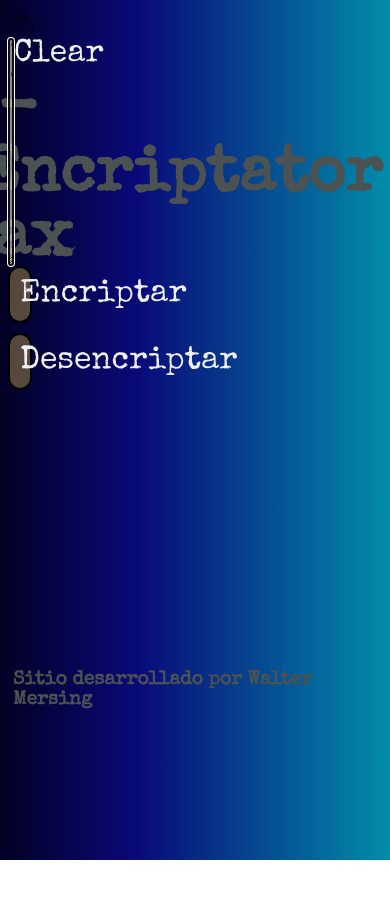
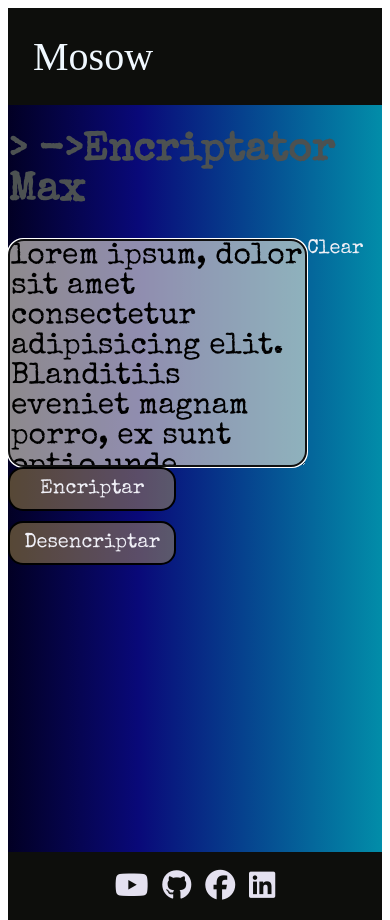
Before and after one commit to Mosow357/Encriptator-Max, a plain HTML site: page index.html in a window 390 px wide. Before the commit the page ends 860 px from the top, so only its background shows below. Drawn offline with nearby package versions, Linux system fonts and the light colour scheme.

Commit message:
add footer and nav

```diff
--- a/encriptador.css
+++ b/encriptador.css
@@ -1,4 +1,5 @@
 .body{
+    height: 100%;
     background: rgb(2,0,36);
     background: linear-gradient(90deg, rgba(2,0,36,1) 0%, rgba(9,9,121,1) 35%, rgba(0,212,255,1) 100%);
     height : 100vh;
@@ -40,6 +41,169 @@ h1:hover{
     text-shadow: 0px 0px 12px rgb(243, 242, 239);
     transition: 1s;
 }
+.navbar__links:hover {
+    color: lightsteelblue;
+    transition: all 1s ease;
+}
+@import url('https://fonts.googleapis.com/css2?family=Noto+Sans+JP:wght@300&display=swap');
+
+html {
+    font-size: 62.5%;
+    box-sizing: border-box;
+  }
+
+  *, *::before, *::after {
+    box-sizing: inherit;
+  }
+
+
+
+  .logo{
+    font-size: 4rem;
+    text-decoration: none;
+    color: aliceblue;
+  }
+  .logo:hover{
+      color: cornflowerblue;
+      text-shadow: 7px 7px 7px aliceblue;
+      transition: 1s;
+
+  }
+
+
+  nav{
+      display: flex;
+      align-items:center;
+      justify-content: space-around;
+      min-height:8vh;
+      background-color: #0d0e0c;
+  }
+
+
+  .ham{
+    display:none;
+    background-color:transparent;
+    cursor: pointer;
+    border:none;
+    margin:0;
+    padding:0;
+    }
+
+    .ham span{
+        background-color: transparent;
+        display:block;
+        height:3px;
+        width: 28px;
+        margin:10px auto;
+        border-radius:2px;
+    }
+  .enlaces-menu{
+      display:flex;
+      padding:0;
+  }
+  .enlaces-menu li{
+      padding: 20px 20px;
+      list-style-type: none;
+      transition: 0.3s;
+  }
+
+  .enlaces-menu li a{
+      text-decoration:none;
+      font-size: 1.8rem;
+      color:#f3f3f3;
+      font-weight:600;
+  }
+
+
+
+/* DISPOSITIVOS MOVILES */
+
+  @media (max-width:768px) {
+    body{
+      overflow:hidden;
+    }
+      .ham{
+          display:block;
+          cursor:pointer;
+          position: absolute;
+          color: aliceblue;
+          top:15px;
+          right:25px;
+          transition: 0.2s  0.1s;
+
+      }
+      span{
+          color: aliceblue;
+      }
+
+
+      nav{
+          flex-direction:column;
+          align-items: flex-start;
+          padding-top: 25px;
+          padding-bottom: 25px;
+      }
+
+      .logo{
+        padding-left:25px;
+
+      }
+
+      .enlaces-menu{
+
+          flex-direction:column;
+          justify-content: space-around;
+          align-items:center;
+          height: 92vh;
+          margin:0;
+          padding:0;
+          display:none;
+          opacity:0;
+          transition: opacity 5s ease-out;
+          width:100%;
+
+
+      }
+      .enlaces-menu li{
+        text-align:center;
+        width:100%;
+        padding:20px;
+    }
+    .button{
+        width: 7rem;
+        height: 4rem;
+        background-color: #0d0e0c;
+    }
+
+
+ }
+
+/* Animaciones */
+
+@keyframes muestraMenu {
+    from {opacity: 0;}
+    to {opacity: 1;}
+  }
+
+  .enlaces-menu.activado{
+      display:flex;
+      animation: muestraMenu 350ms ease-in-out both;
+  }
+
+  .br-1.animado{
+    transform: rotate(-45deg) translate(-10px, 8px);
+  }
+
+  .br-2.animado{
+    opacity: 0;
+  }
+  .br-3.animado{
+    transform: rotate(45deg) translate(-10px, -8px);
+  }
+
+  .ham.girar:hover{
+     transform:rotate(360deg);
+  }
 
 .container{
     display: flex;
@@ -94,23 +258,8 @@ h5:hover{
     text-shadow: 0px 0px 5px rgb(246, 245, 242);
     transition: 1s;
 }
-.me{
-    padding-left: 5px;
-    animation-name: titulo;
-    animation-duration: 5s;
-    animation-delay: 3s;
-    animation-iteration-count: 8;
-    float: right;
-}
-.logo{
-    color: rgb(241, 237, 235);
-    width: 7%;
-}
 
-.logo:hover{
 
-    text-shadow: 0px 0px 5px rgb(221, 190, 90);
-}
 .textos{
     display: flex;
     height: 38%;
@@ -139,3 +288,33 @@ h5:hover{
     margin: 2% 2%;
     display:contents;
 }
+footer{
+    height: 5rem;
+    text-align: center;
+    margin-bottom: 8px;
+    background-color: #131313;
+
+}
+.socialMedia {
+    display: flex;
+    flex-direction: row;
+    justify-content: space-around;
+    align-items: center;
+
+    width: 100%;
+    height: 100%;
+    padding: 15px 100px 15px 100px;
+    flex-basis:20%;
+    box-sizing: border-box;
+}
+.socialIcon{
+    font-size: 30px;
+    color: #e4e1f0;
+}
+.socialIcon:hover {
+    color: #99c5ff;
+
+
+    transform: scale(1.3) rotate(360deg);
+    transition: 1s;
+}
--- a/index.html
+++ b/index.html
@@ -1,5 +1,6 @@
 <!DOCTYPE html>
 <html lang="en">
+
 <head>
     <meta charset="UTF-8">
     <meta http-equiv="X-UA-Compatible" content="IE=edge">
@@ -9,35 +10,84 @@
     <link rel="preconnect" href="https://fonts.googleapis.com">
     <link rel="preconnect" href="https://fonts.gstatic.com" crossorigin>
     <link href="https://fonts.googleapis.com/css2?family=Special+Elite&display=swap" rel="stylesheet">
+    <script src="https://kit.fontawesome.com/9ff96f2da2.js" crossorigin="anonymous"></script>
+    <link rel="shortcut icon" href="../imagenes/4211449-adventure-mountain-mountains-nature_115507.ico" class="ico" />
 </head>
-<body class="body">
+
+<body>
+    <div class="body">
         <header class="header">
-        <img src="./4211449-adventure-mountain-mountains-nature_115507.ico" class="logo">
-        <h1>> ->Encriptator Max</h1>
+            <header>
+                <nav>
+                    <a href="./index.html" id="navbar__logo" class="logo">Mosow</a>
+
+                    <ul class="enlaces-menu">
+                        <li><a href="https://mosow357.github.io/Pagina-Web-TPO/" class="navbar__links" id="home-page">Home</a></li>
+                        <li><a href="https://mosow357.github.io/Encriptator-Max/" class="navbar__links"
+                                id="about-page">Encriptador</a>
+                        </li>
+                        <li><a href=".https://mosow357.github.io/Pagina-Web-TPO/contacto.html" class="navbar__links" id="signup">Contacto</a></li>
+
+                    </ul>
+
+                    <button class="ham" type="button">
+                        <span class="br-1"></span>
+                        <span class="br-2"></span>
+                        <span class="br-3"></span>
+                    </button>
+                </nav>
+            </header>
+
+
 
 
         </header>
         <div class="container">
+            <h1>> ->Encriptator Max</h1>
+
             <div class="textos">
-            <textarea id="input" class="frase" cols="55" rows="23">lorem ipsum, dolor sit amet consectetur adipisicing elit. Blanditiis eveniet magnam porro, ex sunt optio unde dolorem quis aliquid. Quaerat molestias culpa aspernatur rerum! Nostrum quasi nobis quaerat et ut!</textarea>
+                <textarea id="input" class="frase" cols="55"
+                    rows="23">lorem ipsum, dolor sit amet consectetur adipisicing elit. Blanditiis eveniet magnam porro, ex sunt optio unde dolorem quis aliquid. Quaerat molestias culpa aspernatur rerum! Nostrum quasi nobis quaerat et ut!</textarea>
                 <button id="clear" class="botones clear">Clear</button>
             </div>
 
             <div class="botones">
 
                 <button id="btnCod" class="btn">Encriptar</button>
+                <button id="btnDeCod" class="btn">Desencriptar</button>
 
             </div>
-        <div class="botones">
-            <button id="btnDeCod" class="btn">Desencriptar</button>
-        </div>
+
 
 
         </div>
 
-    <div class="me">
-        <h5>Sitio desarrollado por Walter Mersing</h5>
     </div>
+
+
+
+    </div>
+    <footer class="footer">
+        <div class="containerFooter">
+            <nav class="socialMedia">
+                <a href="https://www.youtube.com/channel/UC81CFmxgTdPPYOYfXBVyHwQ" target="_blank" class="socialIcon">
+                    <i class="fa-brands fa-youtube"></i>
+                </a>
+
+                <a href="https://github.com/Mosow357" target="_blank" class="socialIcon">
+                    <i class="fa-brands fa-github"></i>
+                </a>
+
+                <a href="https://www.facebook.com/wmersing" target="_blank" class="socialIcon">
+                    <i class="fa-brands fa-facebook"></i>
+                </a>
+
+                <a href="#" target="_blank" class="socialIcon">
+                    <i class="fab fa-linkedin"></i>
+                </a>
+            </nav>
+        </div>
+    </footer>
 
 
 
```
Lines whose indentation alone changed are shown as unchanged.
